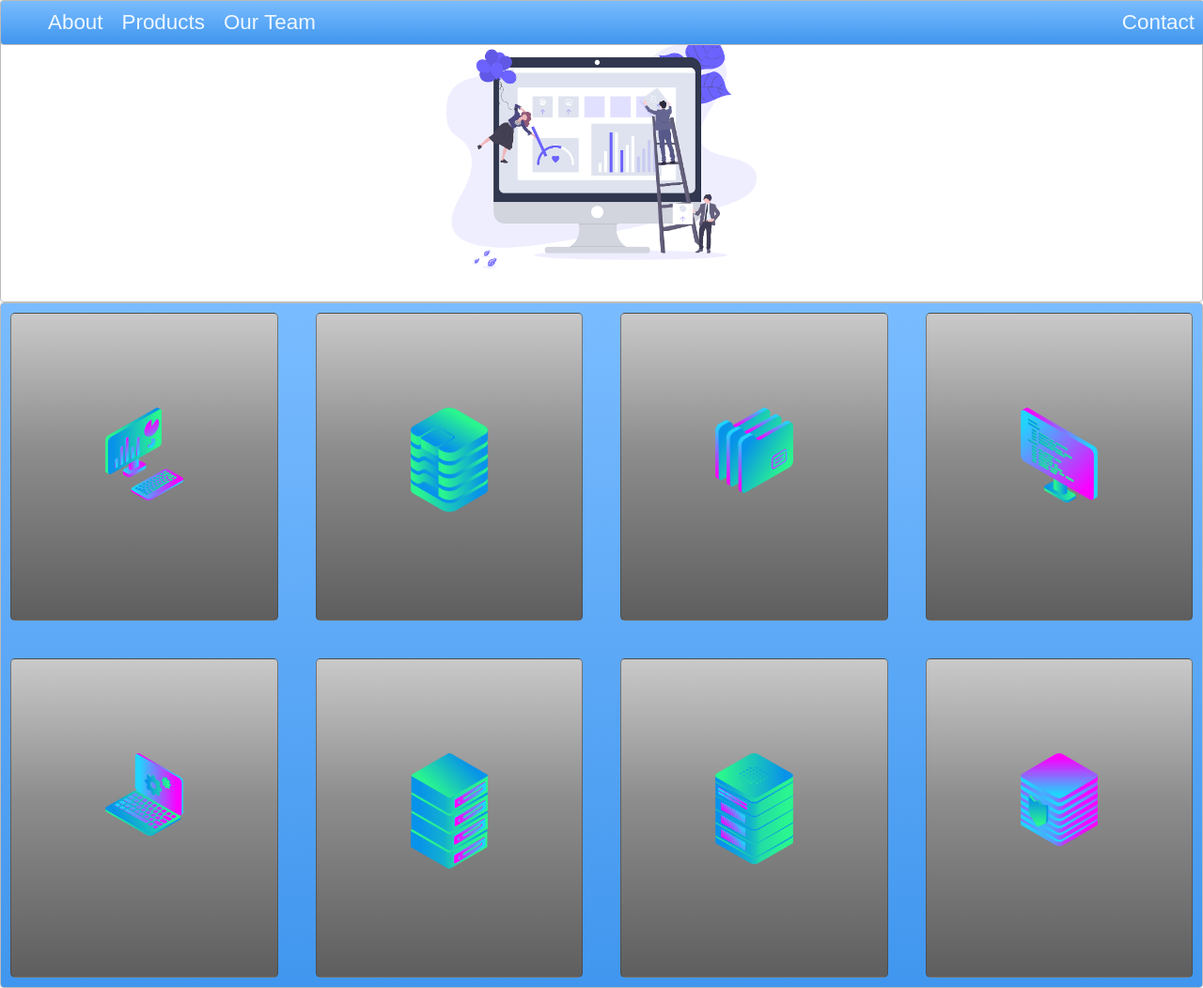
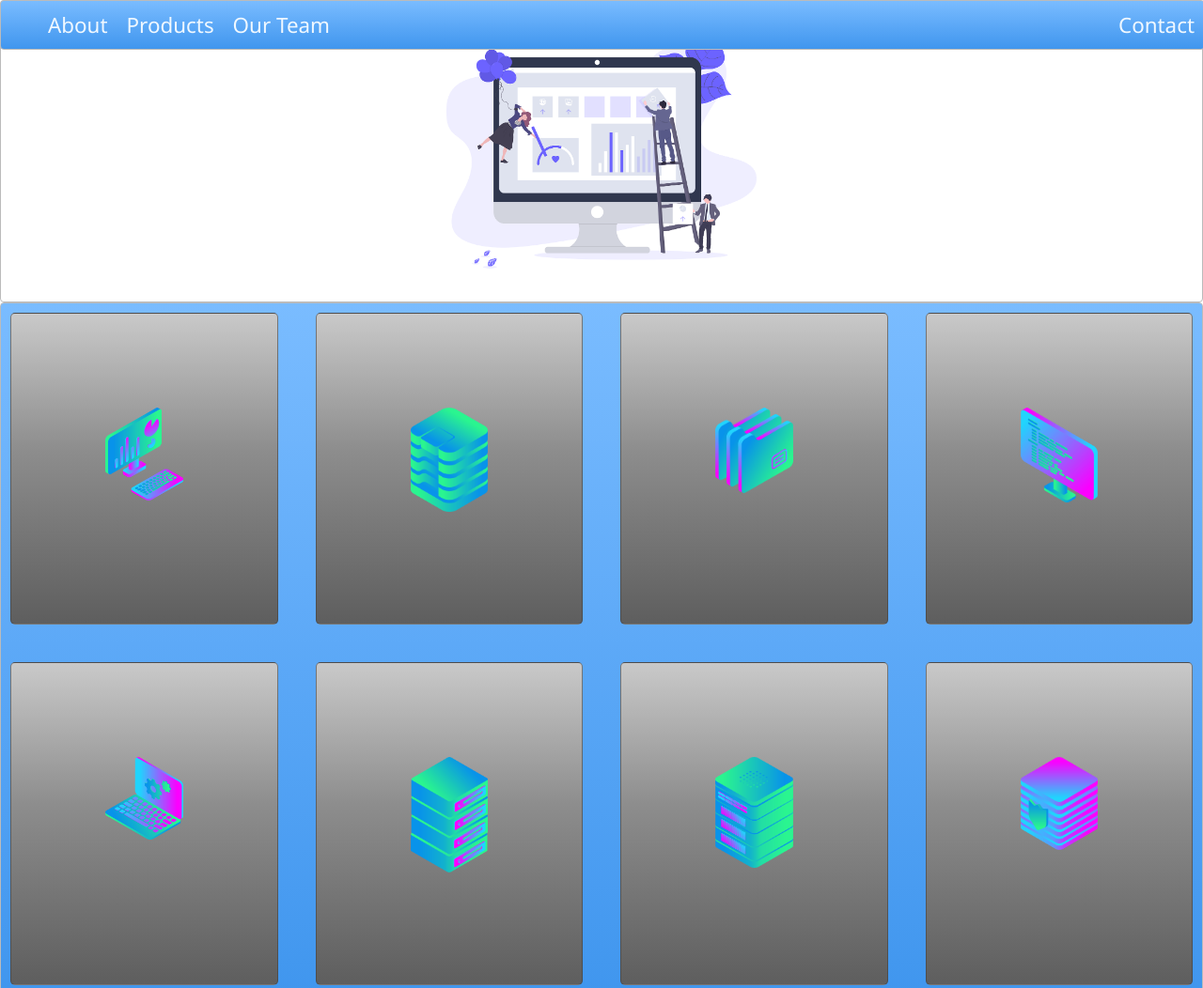
Before and after one commit to edouardmisset/firstStartPage, a plain HTML site: page index.html in a window 1280 px wide. Shown: the top 1052 px of the page at 94% size. Drawn offline with Linux system fonts and the light colour scheme.

Commit message:
Cleanup css

```diff
--- a/style.css
+++ b/style.css
@@ -1,13 +1,11 @@
 body {
-  margin: auto 0;
-  font-family: Arial, Helvetica, sans-serif;
+  margin: 0;
+  padding: 0;
+  font-family: 'Segoe UI', Tahoma, Geneva, Verdana, sans-serif
 }
 
 .zone {
-  /* padding: 30px 50px; */
-  /* margin: 40px 60px; */
   cursor: pointer;
-  /* display: flex; */
   color: #fff;
   font-size: 2em;
   border-radius: 4px;
```
